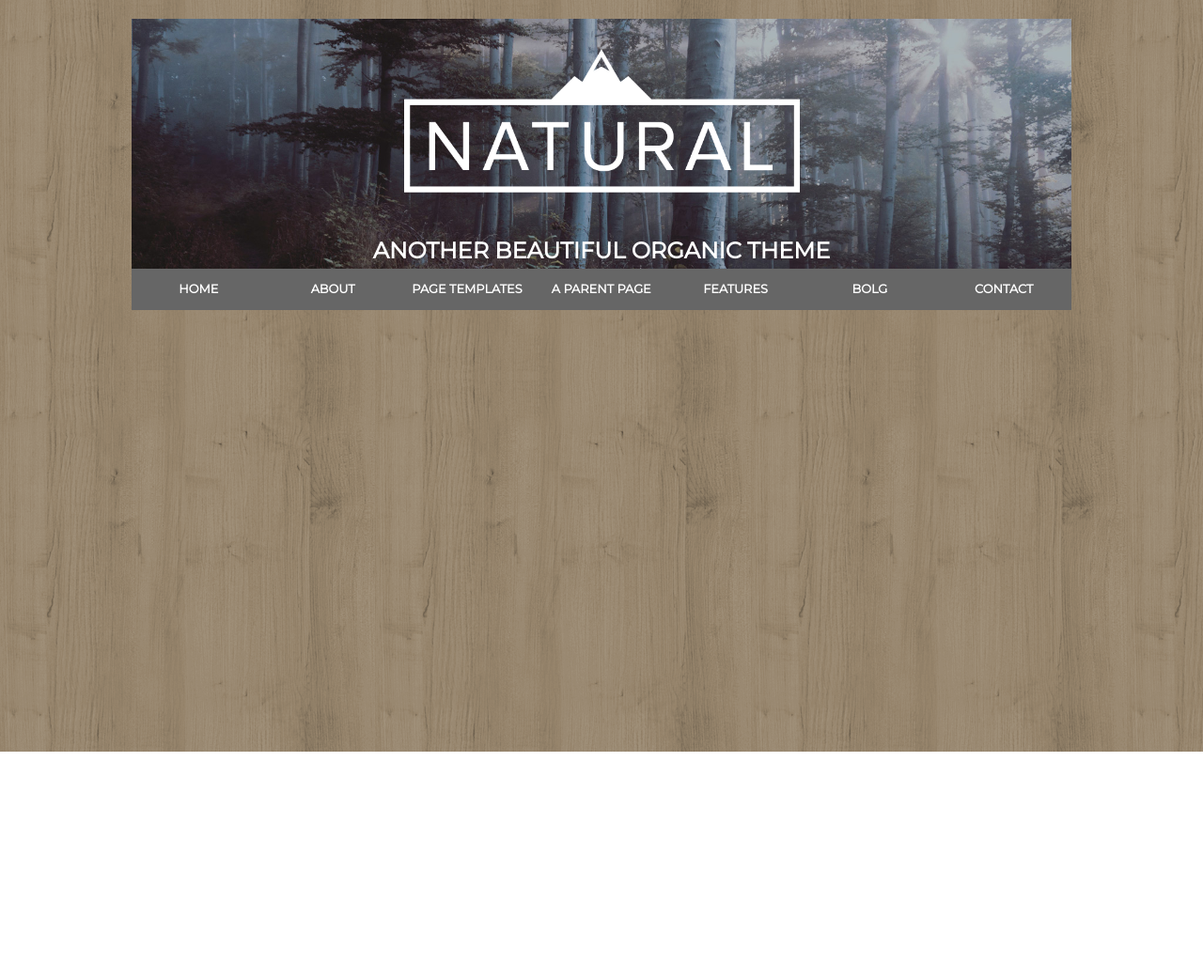
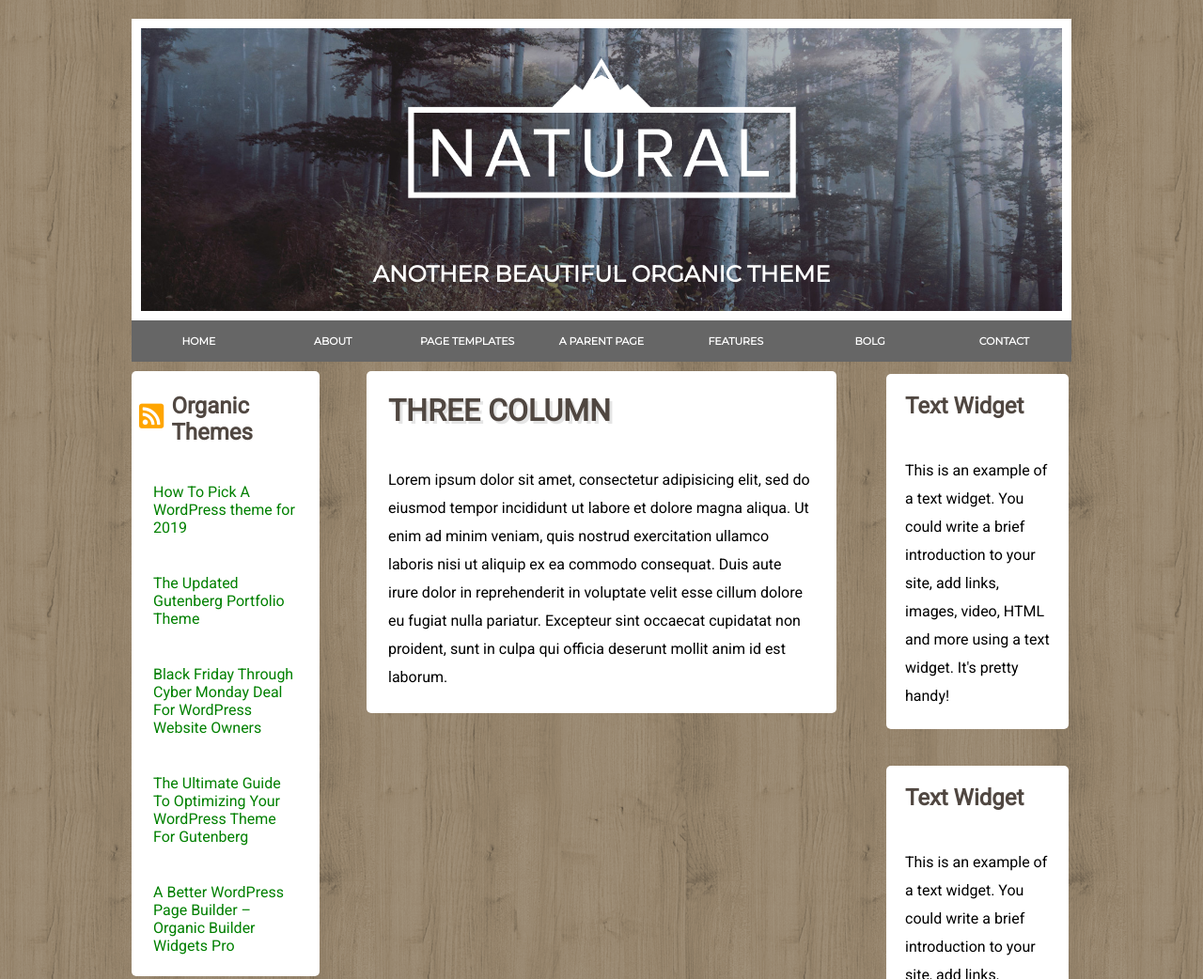
Before and after one commit to aledic85/htmlcss-wp-theme, a plain HTML site: page index.html in a window 1280 px wide. Shown: the top 1042 px of the page at 94% size. Before the commit the page ends 800 px from the top, so only its background shows below. Drawn offline with Linux system fonts and the light colour scheme.

Commit message:
end header and main sections

```diff
--- a/index.html
+++ b/index.html
@@ -5,6 +5,7 @@
     <title>Natural Theme</title>
     <link rel="stylesheet" href="style.css">
     <link href="https://fonts.googleapis.com/css?family=Montserrat|Roboto" rel="stylesheet">
+    <link rel="stylesheet" href="https://use.fontawesome.com/releases/v5.6.3/css/all.css" integrity="sha384-UHRtZLI+pbxtHCWp1t77Bi1L4ZtiqrqD80Kn4Z8NTSRyMA2Fd33n5dQ8lWUE00s/" crossorigin="anonymous">
   </head>
   <body>
     <div id="main-container">
@@ -17,28 +18,73 @@
         </div>
         <div class="nav">
           <div class="menu">
-            <h3>Home</h3>
+            <h4>Home<h4>
           </div>
           <div class="menu">
-            <h3>About</h3>
+            <h4>About</h4>
           </div>
           <div class="menu">
-            <h3>Page Templates</h3>
+            <h4>Page Templates</h4>
           </div>
           <div class="menu">
-            <h3>A Parent page</h3>
+            <h4>A Parent page</h4>
           </div>
           <div class="menu">
-            <h3>Features</h3>
+            <h4>Features</h4>
           </div>
           <div class="menu">
-            <h3>Bolg</h3>
+            <h4>Bolg</h4>
           </div>
           <div class="menu">
-            <h3>Contact</h3>
+            <h4>Contact</h4>
           </div>
         </div>
       </header>
+      <main>
+        <div class="col1 col">
+          <div class="org-th">
+            <div class="syn1">
+              <i class="fas fa-rss-square"></i>
+            </div>
+            <div class="syn2">
+              <h2>Organic Themes</h2>
+            </div>
+          </div>
+          <div class="link-art">
+            <a href="#">How To Pick A WordPress theme for 2019</a>
+          </div>
+          <div class="link-art">
+            <a href="#">The Updated Gutenberg Portfolio Theme</a>
+          </div>
+          <div class="link-art">
+            <a href="#">Black Friday Through Cyber Monday Deal For WordPress Website Owners</a>
+          </div>
+          <div class="link-art">
+            <a href="#">The Ultimate Guide To Optimizing Your WordPress Theme For Gutenberg</a>
+          </div>
+          <div class="link-art">
+            <a href="#">A Better WordPress Page Builder – Organic Builder Widgets Pro</a>
+          </div>
+        </div>
+        <div class="col2 col">
+          <h1>Three Column</h1>
+          <p>Lorem ipsum dolor sit amet, consectetur adipisicing elit, sed do eiusmod tempor incididunt ut labore et dolore magna aliqua. Ut enim ad minim veniam, quis nostrud exercitation ullamco laboris nisi ut aliquip ex ea commodo consequat. Duis aute irure dolor in reprehenderit in voluptate velit esse cillum dolore eu fugiat nulla pariatur. Excepteur sint occaecat cupidatat non proident, sunt in culpa qui officia deserunt mollit anim id est laborum.</p>
+        </div>
+        <div class="col3">
+          <div class= "widget">
+            <h2>Text Widget</h2>
+            <p>This is an example of a text widget. You could write a brief introduction to your site, add links, images, video, HTML and more using a text widget. It's pretty handy!</p>
+          </div>
+          <div class= "widget">
+            <h2>Text Widget</h2>
+            <p>This is an example of a text widget. You could write a brief introduction to your site, add links, images, video, HTML and more using a text widget. It's pretty handy!</p>
+          </div>
+          <div class= "widget">
+            <h2>Text Widget</h2>
+            <p>This is an example of a text widget. You could write a brief introduction to your site, add links, images, video, HTML and more using a text widget. It's pretty handy!</p>
+          </div>
+        </div>
+      </main>
     </div>
   </body>
 </html>
--- a/style.css
+++ b/style.css
@@ -11,7 +11,7 @@ body {
 #main-container {
   width: 1000px;
   margin: auto;
-  background-color: white;
+  background-color: transparent;
   margin-top: 20px;
 }
 
@@ -21,6 +21,7 @@ body {
   background-image: url("img/natural-header.jpg");
   background-size: cover;
   text-align: center;
+  border: 10px solid white;
 }
 
 .image-logo > img {
@@ -34,7 +35,7 @@ body {
 }
 
 .nav {
-  width: 100%
+  width: 100%;
 }
 
 .nav:after {
@@ -45,7 +46,7 @@ body {
 
 .nav > .menu {
   float: left;
-  width: 14.28%;
+  width: calc(100%/7);
   height: 44px;
   background-color: #666;
   text-align: center;
@@ -55,3 +56,112 @@ body {
   color: white;
   line-height: 44px;
 }
+
+main {
+  width: 100%;
+  background-color: transparent;
+  margin-top: 10px;
+}
+
+main:after {
+  display: table;
+  content: "";
+  clear: both;
+}
+
+.col {
+  float: left;
+  background-color: white;
+  border-radius: 5px;
+  font-family: 'Roboto', sans-serif;
+  padding: 3px;
+}
+
+p {
+  padding: 20px;
+  line-height: 30px;
+  color: black;
+}
+
+h1 {
+  color: #504741;
+  text-transform: uppercase;
+  text-shadow: 3px 3px 0px rgba(0,0,0,.1);
+  padding: 20px;
+}
+
+h2 {
+  color: #504741;
+  padding: 20px;
+}
+
+.col1 {
+  width: 20%;
+}
+
+.col2 {
+  width: 50%;
+  margin-left: 5%;
+  margin-right: 5%;
+}
+
+.col3 {
+  width: 20%;
+  float: left;
+  background-color: transparent;
+  font-family: 'Roboto', sans-serif;
+  padding: 3px;
+}
+
+.org-th:after {
+  display: table;
+  content: "";
+  clear: both;
+}
+
+.syn1 {
+  float: left;
+  width: 10%;
+}
+
+.syn2 {
+  float: left;
+  width: 80%;
+}
+
+i.fas {
+  color: orange;
+  font-size: 30px;
+  line-height: 3;
+  margin-left: 5px;
+}
+
+.link-art {
+  padding: 20px;
+}
+
+.link-art:hover {
+  background-color: #cecece;
+}
+
+a {
+  color: green;
+  text-decoration: none;
+}
+
+a:hover {
+  color: green;
+  text-decoration: underline;
+  cursor: pointer;
+}
+
+.widget {
+  background-color: white;
+  margin-bottom: 20%;
+  border-radius: 5px;
+}
+
+.menu:hover {
+  cursor: pointer;
+  background-color: #cecece;
+}
```
